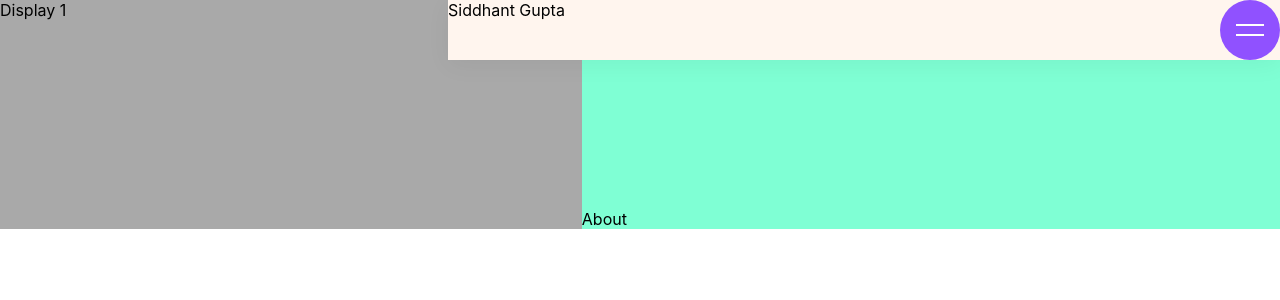
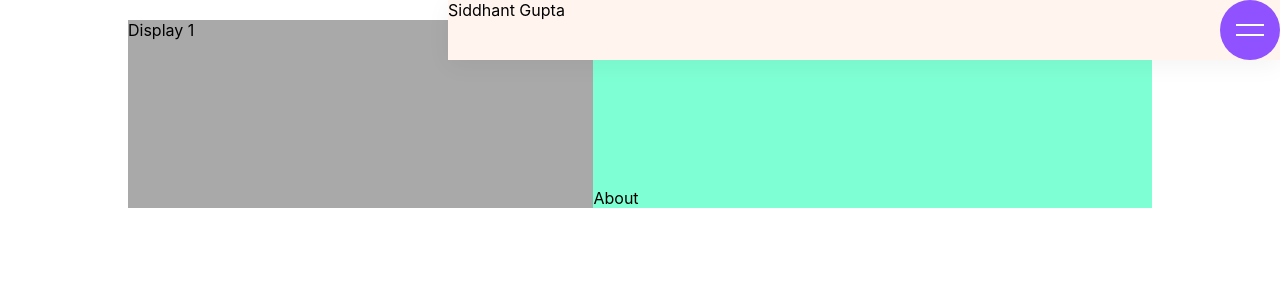
Before and after one commit to guptaSiddhant-JS/siddhantgupta.in, a React (Create React App) app: page /about in a window 1280 px wide. Shown: the top 300 px of the page. Built offline with nearby package versions, Linux system fonts and the light colour scheme.

Commit message:
remove predefine css

```diff
--- a/src/App.css
+++ b/src/App.css
@@ -1,4 +1,5 @@
 
 .display{
   display: flex;
+  margin: 20px 10% 0 10%;
 }
```
